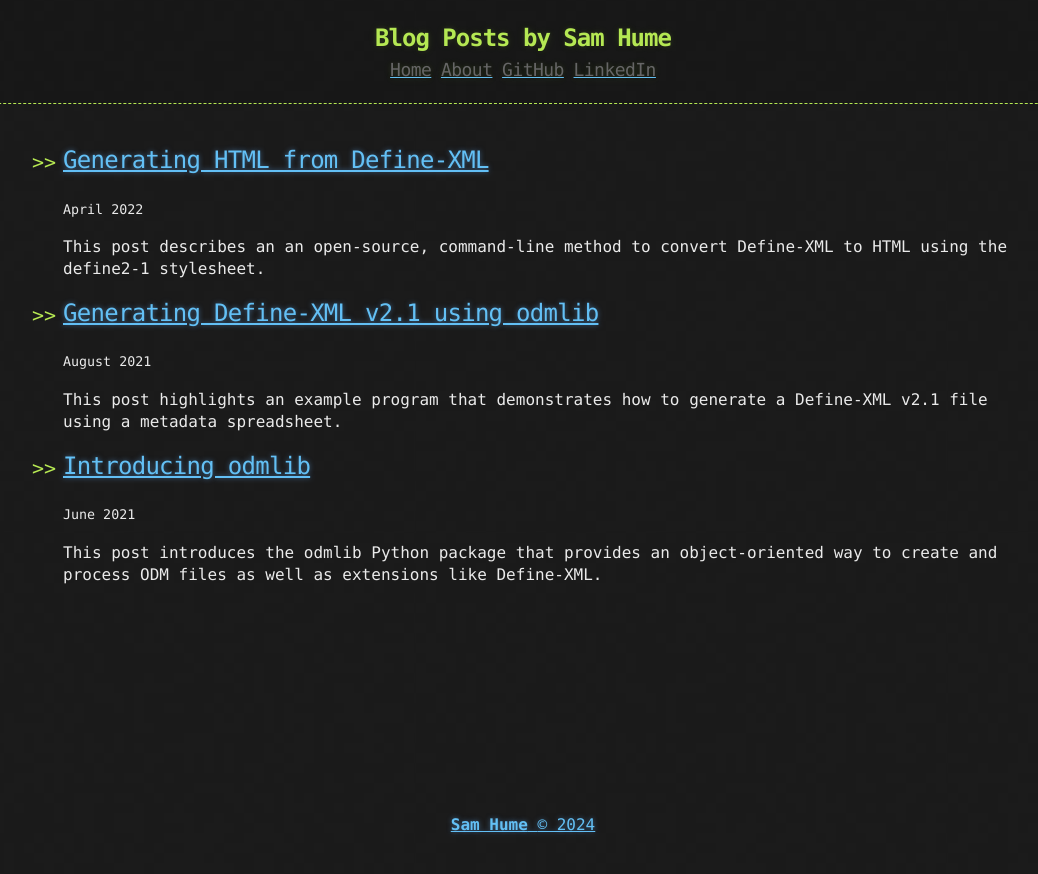
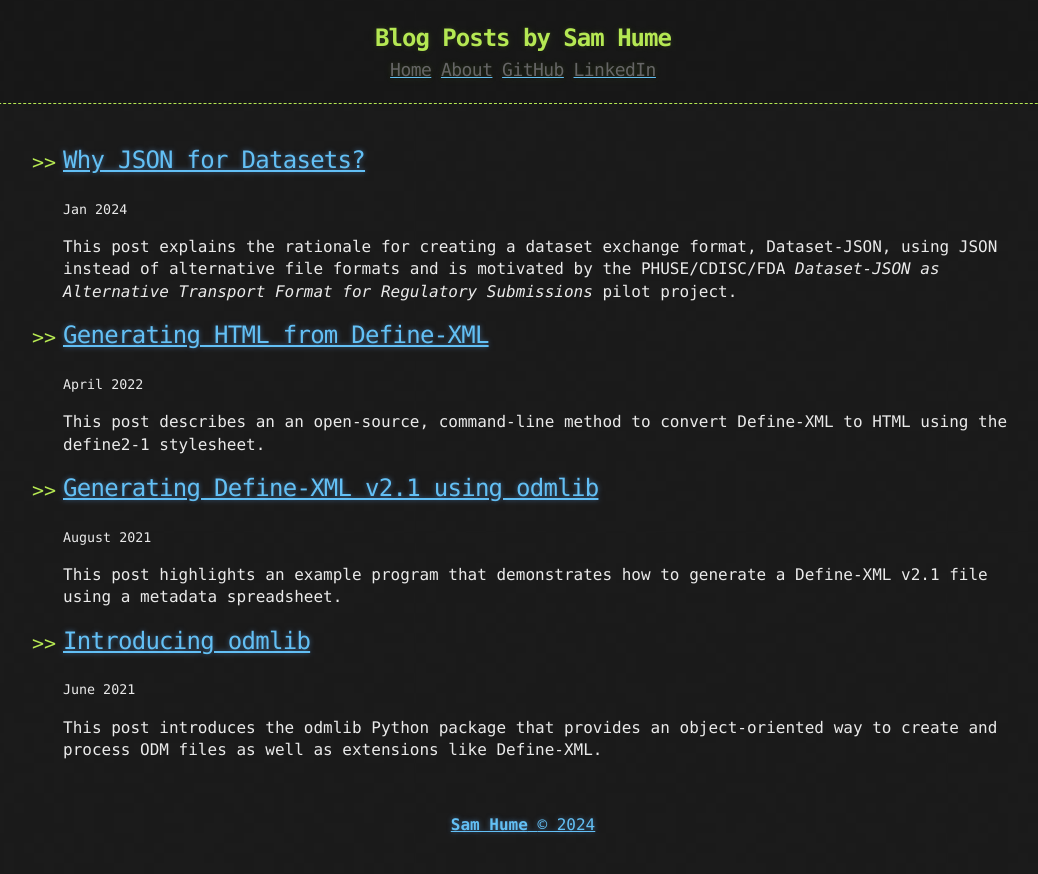
Before and after one commit to swhume/swhume.github.io, a Jekyll site: the page built from index.html, in a window 1280 px wide. Shown: the top 874 px of the page, without its empty margins (117-1155 px from the left). Built offline with Jekyll 4.4.1, drawn with Linux system fonts in a browser that asks for light colours; the list of posts is cut into pages by our own code.

Commit message:
updates index with latest blog post

```diff
--- a/_layouts/post.html
+++ b/_layouts/post.html
@@ -4,5 +4,5 @@ layout: default
 
 <article>
   {{ content }}
-  <time datetime="{{ page.date | date_to_xmlschema }}" class="by-line">{{ page.date | date_to_string }}</time>
+  <time datetime="{{ page.date | date_to_xmlschema }}" class="by-line">Last updated {{ page.date | date_to_string }}</time>
 </article>
--- a/index.html
+++ b/index.html
@@ -3,6 +3,11 @@ layout: default
 ---
 
 <ul>
+      <li>
+          <h2><a href="https://swhume.github.io/why-json-for-datasets">Why JSON for Datasets?</a></h2>
+          <small>Jan 2024</small>
+          <p>This post explains the rationale for creating a dataset exchange format, Dataset-JSON, using JSON instead of alternative file formats and is motivated by the PHUSE/CDISC/FDA <i>Dataset-JSON as Alternative Transport Format for Regulatory Submissions</i> pilot project.</p>
+      </li>
       <li>
           <h2><a href="https://swhume.github.io/generating-html-from-define">Generating HTML from Define-XML</a></h2>
           <small>April 2022</small>
```
